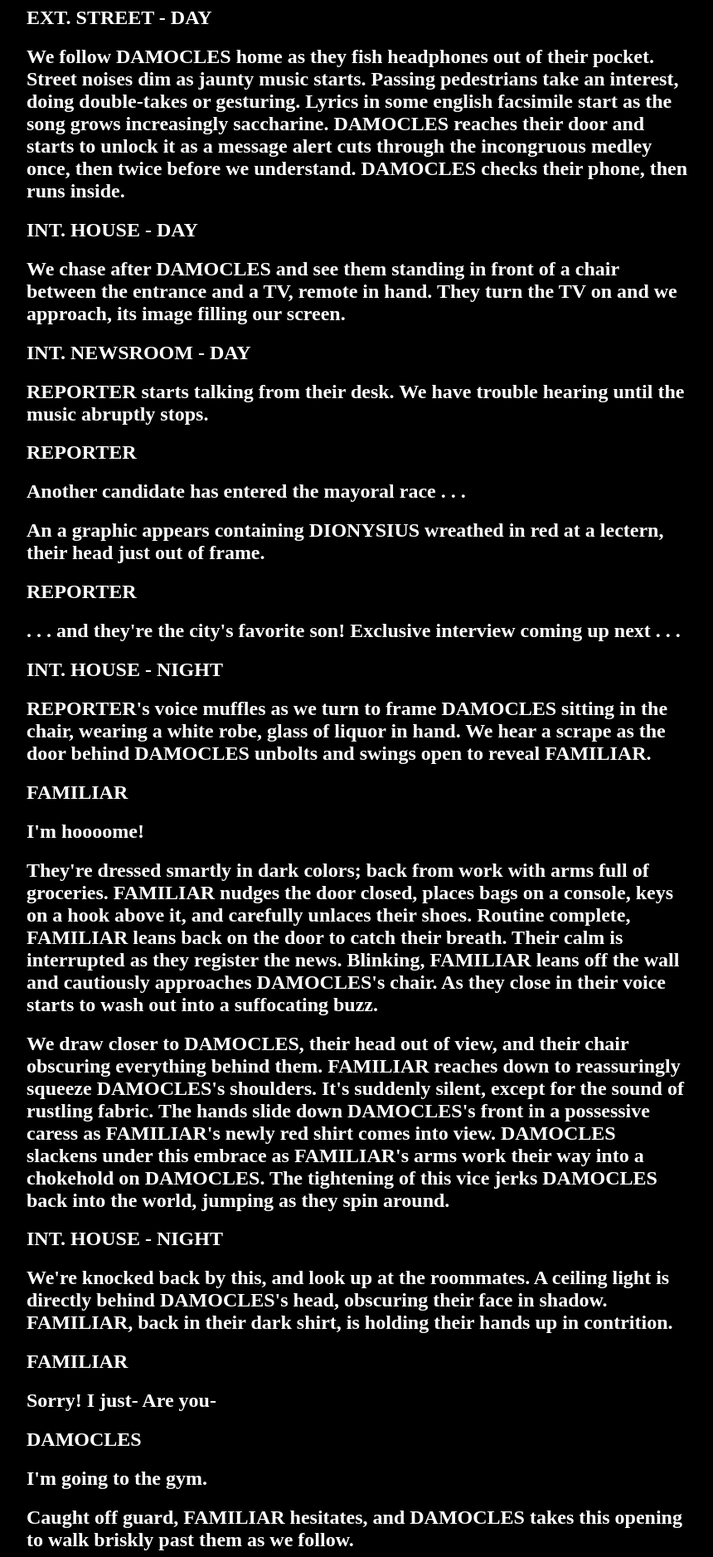
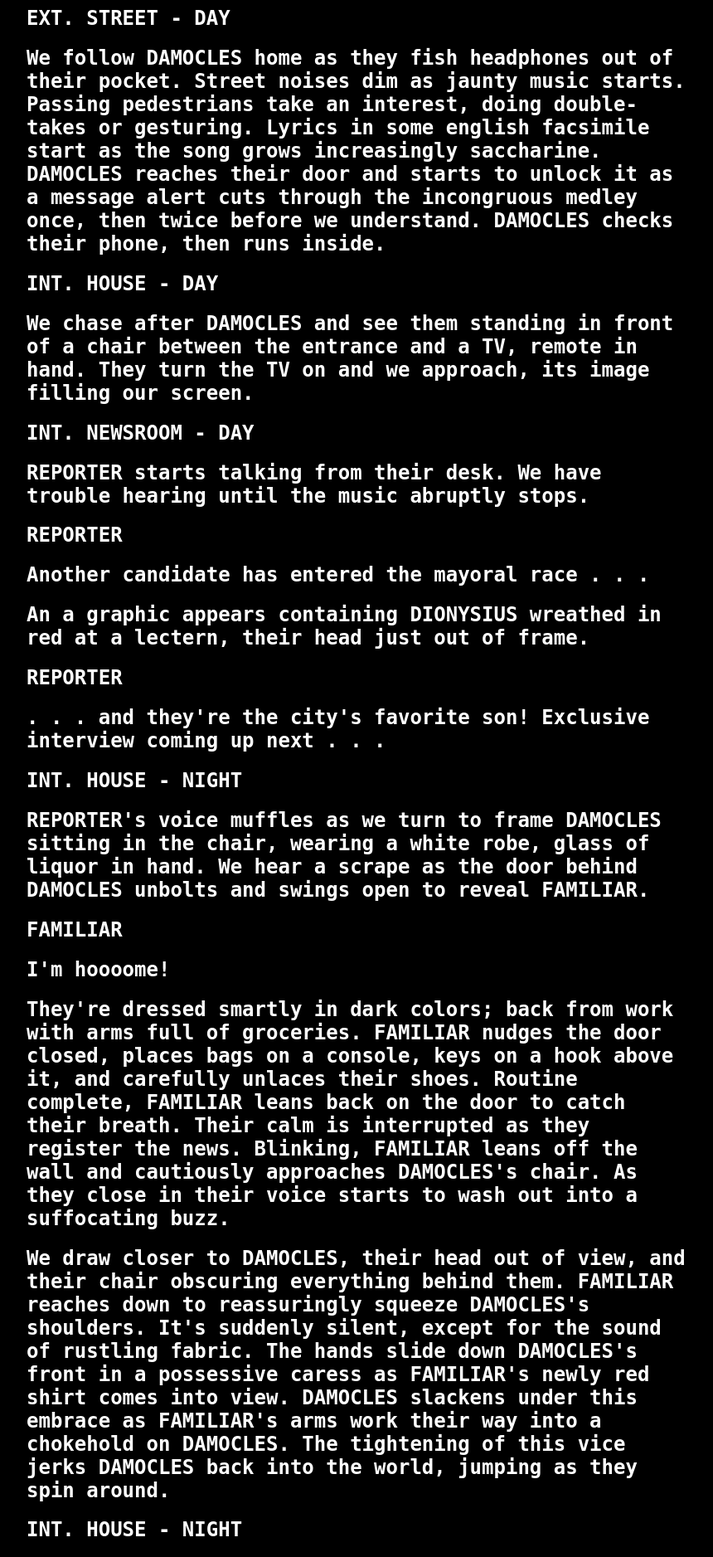
Before and after one commit to AriChivukula/FadeIn, a Jekyll site: the page built from index.md, in a window 1280 px wide. Shown: the top 1877 px of the page at 83% size, without its empty margins (208-1068 px from the left). Built offline with Jekyll 4.4.1, drawn with Linux system fonts in a browser that asks for light colours.

Commit message:
Update default.html

```diff
--- a/_layouts/default.html
+++ b/_layouts/default.html
@@ -5,10 +5,20 @@
       body {
         background-color: black;
         color: white;
+        font-family: "monospace";
       }
       .content {
         margin: auto;
         max-width: 800px;
+      }
+      .title {
+        font-size: large;
+        text-align: center;
+      }
+      .author {
+        font-size: large;
+        font-style: italic;
+        text-align: center;
       }
       .character-name {
         color: red;
@@ -16,8 +26,10 @@
       .location-name {
         color: blue;
       }
+      .located {
+        font-weight: bold;
+      }
       .narrated {
-        padding-left: 0px;
       }
       .speaker {
         padding-left: 200px;
```
